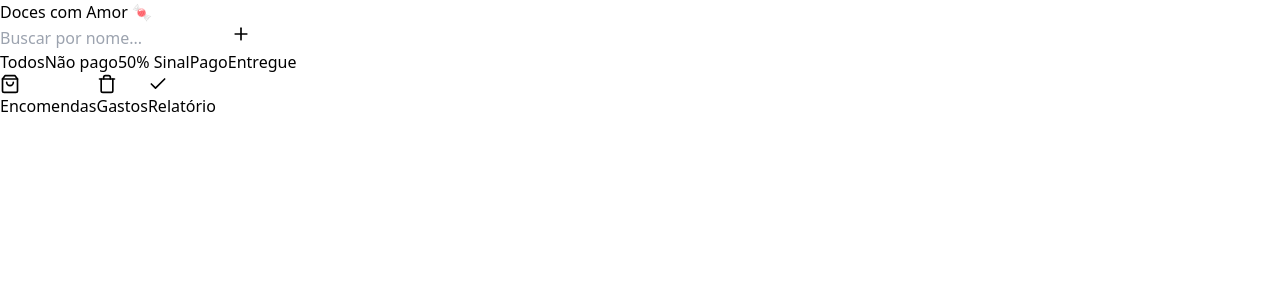
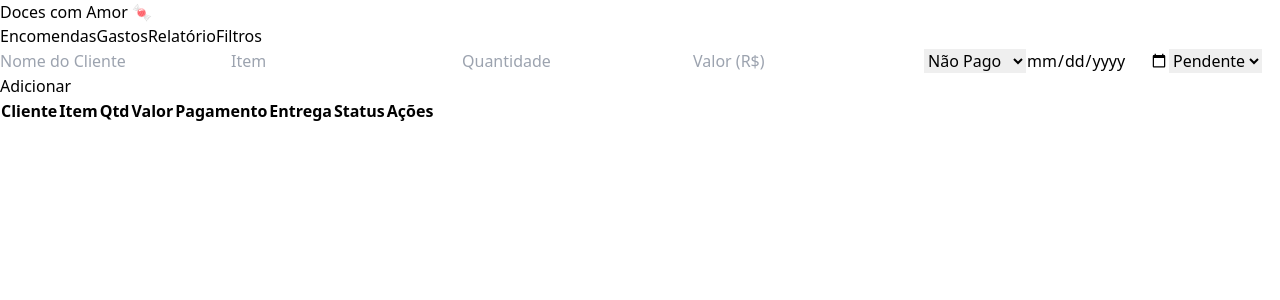
Before and after one commit to gfellipe/Doces-App, a React (Vite) app: page / in a window 1280 px wide. Shown: the top 300 px of the page. Built offline with nearby package versions, Linux system fonts and the light colour scheme.

Commit message:
versão atualizada com melhorias de UI, filtros e re

```diff
--- a/src/App.jsx
+++ b/src/App.jsx
@@ -1,14 +1,17 @@
 import { useState, useEffect } from "react";
-import { Search, Plus, Trash, Pencil, Check, ShoppingBag } from "lucide-react";
+import { Plus, Trash2, XCircle, Edit2, Save, X } from "lucide-react";
 
 export default function App() {
-  const [abaAtiva, setAbaAtiva] = useState("encomendas");
   const [encomendas, setEncomendas] = useState(() => JSON.parse(localStorage.getItem("encomendas")) || []);
-  const [gastos, setGastos] = useState(() => JSON.parse(localStorage.getItem("gastos")) || []);
-  const [busca, setBusca] = useState("");
-  const [statusFiltro, setStatusFiltro] = useState("todos");
-  const [pagina, setPagina] = useState(1);
-  const porPagina = 10;
+  const [gastos, setGastos] = useState(() => {
+    const dados = JSON.parse(localStorage.getItem("gastos"));
+    return Array.isArray(dados) ? dados.filter(g => typeof g.valor === "number") : [];
+  });
+  const [aba, setAba] = useState("encomendas");
+  const [novaEncomenda, setNovaEncomenda] = useState({ nome: "", item: "", quantidade: "", valor: "", pagamento: "nao_pago", dataEntrega: "", status: "pendente" });
+  const [novoGasto, setNovoGasto] = useState({ descricao: "", valor: "" });
+  const [filtroStatus, setFiltroStatus] = useState("");
+  const [editando, setEditando] = useState(null);
 
   useEffect(() => {
     localStorage.setItem("encomendas", JSON.stringify(encomendas));
@@ -18,251 +21,167 @@ export default function App() {
     localStorage.setItem("gastos", JSON.stringify(gastos));
   }, [gastos]);
 
-  useEffect(() => {
-    const hoje = new Date().toISOString().split("T")[0];
-    const alertaEntregas = encomendas.filter(
-      (e) => e.status !== "entregue" && e.dataEntrega <= hoje
-    );
-    if (alertaEntregas.length > 0) {
-      const nomes = alertaEntregas.map((e) => e.nome).join(", ");
-      alert(`Entregas pendentes para hoje ou atrasadas: ${nomes}`);
-    }
-  }, []);
+  const formatarValor = (valor) => `R$ ${Number(valor || 0).toFixed(2)}`;
 
-  const encomendasFiltradas = encomendas
-    .filter((e) =>
-      e.nome.toLowerCase().includes(busca.toLowerCase()) &&
-      (statusFiltro === "todos" || e.status === statusFiltro)
-    )
-    .sort((a, b) => new Date(a.dataEntrega) - new Date(b.dataEntrega));
-
-  const encomendasPaginadas = encomendasFiltradas.slice(0, pagina * porPagina);
-
-  const novaEncomenda = {
-    id: Date.now(),
-    nome: "",
-    itens: "",
-    quantidade: 1,
-    valor: 0,
-    status: "nao_pago",
-    dataEntrega: new Date().toISOString().split("T")[0],
+  const handleAddEncomenda = () => {
+    if (!novaEncomenda.nome) return;
+    const valorNumerico = parseFloat(novaEncomenda.valor.replace("R$", "").replace(",", ".")) || 0;
+    const nova = {
+      ...novaEncomenda,
+      id: Date.now(),
+      valor: valorNumerico
+    };
+    setEncomendas([nova, ...encomendas]);
+    setNovaEncomenda({ nome: "", item: "", quantidade: "", valor: "", pagamento: "nao_pago", dataEntrega: "", status: "pendente" });
   };
 
-  function atualizarEncomenda(id, campo, valor) {
-    setEncomendas((prev) =>
-      prev.map((e) => (e.id === id ? { ...e, [campo]: valor } : e))
-    );
-  }
+  const handleRemoveEncomenda = (id) => {
+    setEncomendas(encomendas.filter((e) => e.id !== id));
+  };
 
-  function removerEncomenda(id) {
-    const confirmar = confirm("Tem certeza que deseja remover esta encomenda?");
-    if (confirmar) {
-      setEncomendas((prev) => prev.filter((e) => e.id !== id));
-    }
-  }
+  const handleRemoveGasto = (id) => {
+    setGastos(gastos.filter((g) => g.id !== id));
+  };
 
-  function adicionarGasto() {
-    const novo = { id: Date.now(), descricao: "", valor: 0, categoria: "geral" };
+  const handleAddGasto = () => {
+    if (!novoGasto.descricao || !novoGasto.valor) return;
+    const novo = {
+      ...novoGasto,
+      id: Date.now(),
+      valor: parseFloat(novoGasto.valor.replace("R$", "").replace(",", ".")) || 0
+    };
     setGastos([novo, ...gastos]);
-  }
+    setNovoGasto({ descricao: "", valor: "" });
+  };
 
-  function atualizarGasto(id, campo, valor) {
-    setGastos((prev) =>
-      prev.map((g) => (g.id === id ? { ...g, [campo]: valor } : g))
-    );
-  }
+  const totalArrecadado = encomendas.reduce((acc, e) => {
+    if (e.pagamento === "pago") return acc + Number(e.valor || 0);
+    if (e.pagamento === "sinal") return acc + Number(e.valor || 0) / 2;
+    return acc;
+  }, 0);
 
-  function removerGasto(id) {
-    const confirmar = confirm("Remover este gasto?");
-    if (confirmar) {
-      setGastos((prev) => prev.filter((g) => g.id !== id));
-    }
-  }
-
-  const totalArrecadado = encomendas
-    .filter((e) => e.status === "pago" || e.status === "entregue")
-    .reduce((soma, e) => soma + Number(e.valor || 0), 0);
-
-  const totalGastos = gastos.reduce((soma, g) => soma + Number(g.valor || 0), 0);
+  const totalGastos = gastos.reduce((acc, g) => acc + Number(g.valor || 0), 0);
 
   const lucroLiquido = totalArrecadado - totalGastos;
 
+  const encomendasFiltradas = filtroStatus ? encomendas.filter(e => e.status === filtroStatus) : encomendas;
+
+  const handleEditar = (encomenda) => {
+    setEditando({ ...encomenda });
+  };
+
+  const handleSalvar = () => {
+    setEncomendas(encomendas.map(e => e.id === editando.id ? editando : e));
+    setEditando(null);
+  };
+
+  const handleCancelar = () => {
+    setEditando(null);
+  };
+
   return (
-    <div className="min-h-screen bg-gradient-to-b from-pink-100 via-blue-50 to-white text-gray-800">
-      <header className="text-center py-4 text-2xl font-bold text-pink-600">
-        Doces com Amor 🍬
-      </header>
+    <div className="min-h-screen bg-gradient-to-b from-pink-100 via-blue-50 to-white text-gray-800 p-4">
+      <header className="text-center py-4 text-2xl font-bold text-pink-600">Doces com Amor 🍬</header>
 
-      {abaAtiva === "encomendas" && (
-        <div className="px-4 pb-24">
-          <div className="flex items-center gap-2 mb-2">
-            <input
-              type="text"
-              placeholder="Buscar por nome..."
-              className="w-full border rounded px-3 py-2"
-              value={busca}
-              onChange={(e) => setBusca(e.target.value)}
-            />
-            <button
-              className="bg-pink-300 hover:bg-pink-400 text-white px-3 py-2 rounded"
-              onClick={() => setEncomendas([novaEncomenda, ...encomendas])}
-            >
-              <Plus size={20} />
-            </button>
+      <nav className="flex gap-4 justify-center my-4">
+        <button onClick={() => setAba("encomendas")} className={aba === "encomendas" ? "text-pink-600 font-bold" : "text-gray-500"}>Encomendas</button>
+        <button onClick={() => setAba("gastos")} className={aba === "gastos" ? "text-pink-600 font-bold" : "text-gray-500"}>Gastos</button>
+        <button onClick={() => setAba("relatorio")} className={aba === "relatorio" ? "text-pink-600 font-bold" : "text-gray-500"}>Relatório</button>
+        <button onClick={() => setAba("filtros")} className={aba === "filtros" ? "text-pink-600 font-bold" : "text-gray-500"}>Filtros</button>
+      </nav>
+
+      {aba === "encomendas" && (
+        <div className="max-w-5xl mx-auto bg-white shadow rounded p-4">
+          <div className="grid grid-cols-2 md:grid-cols-3 gap-2 mb-4">
+            <input value={novaEncomenda.nome} onChange={e => setNovaEncomenda({ ...novaEncomenda, nome: e.target.value })} placeholder="Nome do Cliente" className="border p-2 rounded" />
+            <input value={novaEncomenda.item} onChange={e => setNovaEncomenda({ ...novaEncomenda, item: e.target.value })} placeholder="Item" className="border p-2 rounded" />
+            <input value={novaEncomenda.quantidade} onChange={e => setNovaEncomenda({ ...novaEncomenda, quantidade: e.target.value })} placeholder="Quantidade" className="border p-2 rounded" />
+            <input value={novaEncomenda.valor} onChange={e => setNovaEncomenda({ ...novaEncomenda, valor: e.target.value })} placeholder="Valor (R$)" className="border p-2 rounded" />
+            <select value={novaEncomenda.pagamento} onChange={e => setNovaEncomenda({ ...novaEncomenda, pagamento: e.target.value })} className="border p-2 rounded">
+              <option value="nao_pago">Não Pago</option>
+              <option value="sinal">Sinal (50%)</option>
+              <option value="pago">Pago</option>
+            </select>
+            <input value={novaEncomenda.dataEntrega} onChange={e => setNovaEncomenda({ ...novaEncomenda, dataEntrega: e.target.value })} type="date" className="border p-2 rounded" />
+            <select value={novaEncomenda.status} onChange={e => setNovaEncomenda({ ...novaEncomenda, status: e.target.value })} className="border p-2 rounded">
+              <option value="pendente">Pendente</option>
+              <option value="atrasado">Atrasado</option>
+            </select>
+            <button onClick={handleAddEncomenda} className="bg-pink-500 text-white rounded px-4 py-2 col-span-2 md:col-span-1">Adicionar</button>
           </div>
 
-          <div className="flex gap-2 justify-center mb-4 flex-wrap">
-            {['todos','nao_pago','sinal','pago','entregue'].map(st => (
-              <button
-                key={st}
-                onClick={() => setStatusFiltro(st)}
-                className={`px-3 py-1 rounded ${statusFiltro === st ? "bg-pink-400 text-white" : "bg-white border"}`}
-              >
-                {st === 'todos' ? 'Todos' : st === 'nao_pago' ? 'Não pago' : st === 'sinal' ? '50% Sinal' : st.charAt(0).toUpperCase() + st.slice(1)}
-              </button>
-            ))}
-          </div>
-
-          {encomendasPaginadas.map((e) => (
-            <div key={e.id} className="mb-4 rounded-lg bg-white p-4 shadow">
-              <input
-                value={e.nome}
-                onChange={(ev) => atualizarEncomenda(e.id, "nome", ev.target.value)}
-                className="font-semibold text-lg w-full mb-1"
-                placeholder="Nome do cliente"
-              />
-              <input
-                value={e.itens}
-                onChange={(ev) => atualizarEncomenda(e.id, "itens", ev.target.value)}
-                className="w-full border px-2 py-1 mb-1"
-                placeholder="Itens"
-              />
-              <div className="flex gap-2 mb-1">
-                <input
-                  type="number"
-                  value={e.quantidade}
-                  onChange={(ev) => atualizarEncomenda(e.id, "quantidade", ev.target.value)}
-                  className="w-1/3 border px-2 py-1"
-                  placeholder="Qtd"
-                />
-                <input
-                  type="number"
-                  value={e.valor}
-                  onChange={(ev) => atualizarEncomenda(e.id, "valor", ev.target.value)}
-                  className="w-1/3 border px-2 py-1"
-                  placeholder="Valor total"
-                />
-                <input
-                  type="date"
-                  value={e.dataEntrega}
-                  onChange={(ev) => atualizarEncomenda(e.id, "dataEntrega", ev.target.value)}
-                  className="w-1/3 border px-2 py-1"
-                />
-              </div>
-              <select
-                value={e.status}
-                onChange={(ev) => atualizarEncomenda(e.id, "status", ev.target.value)}
-                className="w-full border px-2 py-1 mb-2"
-              >
-                <option value="nao_pago">Não pago</option>
-                <option value="sinal">50% Sinal</option>
-                <option value="pago">Pago</option>
-                <option value="entregue">Entregue</option>
-              </select>
-              <button
-                onClick={() => removerEncomenda(e.id)}
-                className="text-red-500 flex items-center gap-1"
-              >
-                <Trash size={16} /> Remover
-              </button>
-            </div>
-          ))}
-
-          {encomendasPaginadas.length < encomendasFiltradas.length && (
-            <button
-              onClick={() => setPagina((p) => p + 1)}
-              className="w-full text-center py-2 bg-blue-100 rounded mb-4"
-            >
-              Ver mais
-            </button>
-          )}
+          <table className="w-full text-left border-t">
+            <thead>
+              <tr>
+                <th className="p-2">Cliente</th>
+                <th>Item</th>
+                <th>Qtd</th>
+                <th>Valor</th>
+                <th>Pagamento</th>
+                <th>Entrega</th>
+                <th>Status</th>
+                <th>Ações</th>
+              </tr>
+            </thead>
+            <tbody>
+              {encomendasFiltradas.map((e) => (
+                <tr key={e.id} className="border-t">
+                  <td className="p-2">{e.nome}</td>
+                  <td>{e.item}</td>
+                  <td>{e.quantidade}</td>
+                  <td>{formatarValor(e.valor)}</td>
+                  <td>{e.pagamento}</td>
+                  <td>{e.dataEntrega}</td>
+                  <td>{e.status}</td>
+                  <td className="flex gap-2">
+                    <button onClick={() => handleEditar(e)} className="text-blue-500"><Edit2 size={16} /></button>
+                    <button onClick={() => handleRemoveEncomenda(e.id)} className="text-red-500"><Trash2 size={16} /></button>
+                  </td>
+                </tr>
+              ))}
+            </tbody>
+          </table>
         </div>
       )}
 
-      {abaAtiva === "gastos" && (
-        <div className="px-4 pb-24">
-          <div className="flex justify-between items-center mb-4">
-            <h2 className="text-xl font-bold">Gastos</h2>
-            <button onClick={adicionarGasto} className="bg-pink-300 hover:bg-pink-400 text-white px-3 py-1 rounded">
-              <Plus size={18} />
-            </button>
+      {aba === "gastos" && (
+        <div className="max-w-xl mx-auto bg-white shadow rounded p-4">
+          <h2 className="text-lg font-semibold mb-4">Adicionar Gasto</h2>
+          <div className="flex gap-2 mb-4">
+            <input value={novoGasto.descricao} onChange={e => setNovoGasto({ ...novoGasto, descricao: e.target.value })} placeholder="Descrição" className="border p-2 rounded w-full" />
+            <input value={novoGasto.valor} onChange={e => setNovoGasto({ ...novoGasto, valor: e.target.value })} placeholder="Valor (R$)" className="border p-2 rounded w-full" />
+            <button onClick={handleAddGasto} className="bg-pink-500 text-white rounded px-4 py-2">Adicionar</button>
           </div>
-          {gastos.length === 0 && <p className="text-gray-500">Nenhum gasto ainda.</p>}
-          {gastos.map((g) => (
-            <div key={g.id} className="bg-white rounded shadow p-3 mb-3">
-              <input
-                value={g.descricao}
-                onChange={(e) => atualizarGasto(g.id, "descricao", e.target.value)}
-                className="w-full mb-1 font-medium"
-                placeholder="Descrição"
-              />
-              <div className="flex gap-2">
-                <input
-                  type="number"
-                  value={g.valor}
-                  onChange={(e) => atualizarGasto(g.id, "valor", e.target.value)}
-                  className="w-1/2 border px-2 py-1"
-                  placeholder="Valor"
-                />
-                <input
-                  value={g.categoria}
-                  onChange={(e) => atualizarGasto(g.id, "categoria", e.target.value)}
-                  className="w-1/2 border px-2 py-1"
-                  placeholder="Categoria"
-                />
-              </div>
-              <button
-                onClick={() => removerGasto(g.id)}
-                className="text-red-500 flex items-center gap-1 mt-2"
-              >
-                <Trash size={16} /> Remover
-              </button>
-            </div>
-          ))}
+          <ul>
+            {gastos.map((g) => (
+              <li key={g.id} className="flex justify-between border-b py-2">
+                <span>{g.descricao} - {formatarValor(g.valor)}</span>
+                <button onClick={() => handleRemoveGasto(g.id)} className="text-red-500"><Trash2 size={16} /></button>
+              </li>
+            ))}
+          </ul>
         </div>
       )}
 
-      {abaAtiva === "relatorio" && (
-        <div className="px-4 pb-24">
-          <h2 className="text-xl font-bold text-center mb-4">Relatório Financeiro</h2>
-          <div className="bg-white rounded shadow p-4 text-lg space-y-2">
-            <p><strong>Total arrecadado:</strong> R$ {totalArrecadado.toFixed(2)}</p>
-            <p><strong>Total de gastos:</strong> R$ {totalGastos.toFixed(2)}</p>
-            <p><strong>Lucro líquido:</strong> R$ {lucroLiquido.toFixed(2)}</p>
-          </div>
+      {aba === "relatorio" && (
+        <div className="max-w-xl mx-auto bg-white shadow rounded p-4 text-center">
+          <h2 className="text-lg font-semibold mb-4">Relatório Financeiro</h2>
+          <p><strong>Total Arrecadado:</strong> {formatarValor(totalArrecadado)}</p>
+          <p><strong>Total de Gastos:</strong> {formatarValor(totalGastos)}</p>
+          <p><strong>Lucro Líquido:</strong> {formatarValor(lucroLiquido)}</p>
         </div>
       )}
 
-      <nav className="fixed bottom-0 w-full flex justify-around bg-white shadow-md py-2 border-t z-50">
-        <button
-          onClick={() => setAbaAtiva("encomendas")}
-          className={`flex flex-col items-center ${abaAtiva === "encomendas" ? "text-pink-500" : "text-gray-400"}`}
-        >
-          <ShoppingBag size={20} /> Encomendas
-        </button>
-        <button
-          onClick={() => setAbaAtiva("gastos")}
-          className={`flex flex-col items-center ${abaAtiva === "gastos" ? "text-pink-500" : "text-gray-400"}`}
-        >
-          <Trash size={20} /> Gastos
-        </button>
-        <button
-          onClick={() => setAbaAtiva("relatorio")}
-          className={`flex flex-col items-center ${abaAtiva === "relatorio" ? "text-pink-500" : "text-gray-400"}`}
-        >
-          <Check size={20} /> Relatório
-        </button>
-      </nav>
+      {aba === "filtros" && (
+        <div className="max-w-xl mx-auto bg-white shadow rounded p-4">
+          <h2 className="text-lg font-semibold mb-4">Filtrar Encomendas</h2>
+          <select value={filtroStatus} onChange={e => setFiltroStatus(e.target.value)} className="border p-2 rounded w-full">
+            <option value="">Todas</option>
+            <option value="pendente">Pendente</option>
+            <option value="atrasado">Atrasado</option>
+          </select>
+        </div>
+      )}
     </div>
   );
 }
```
